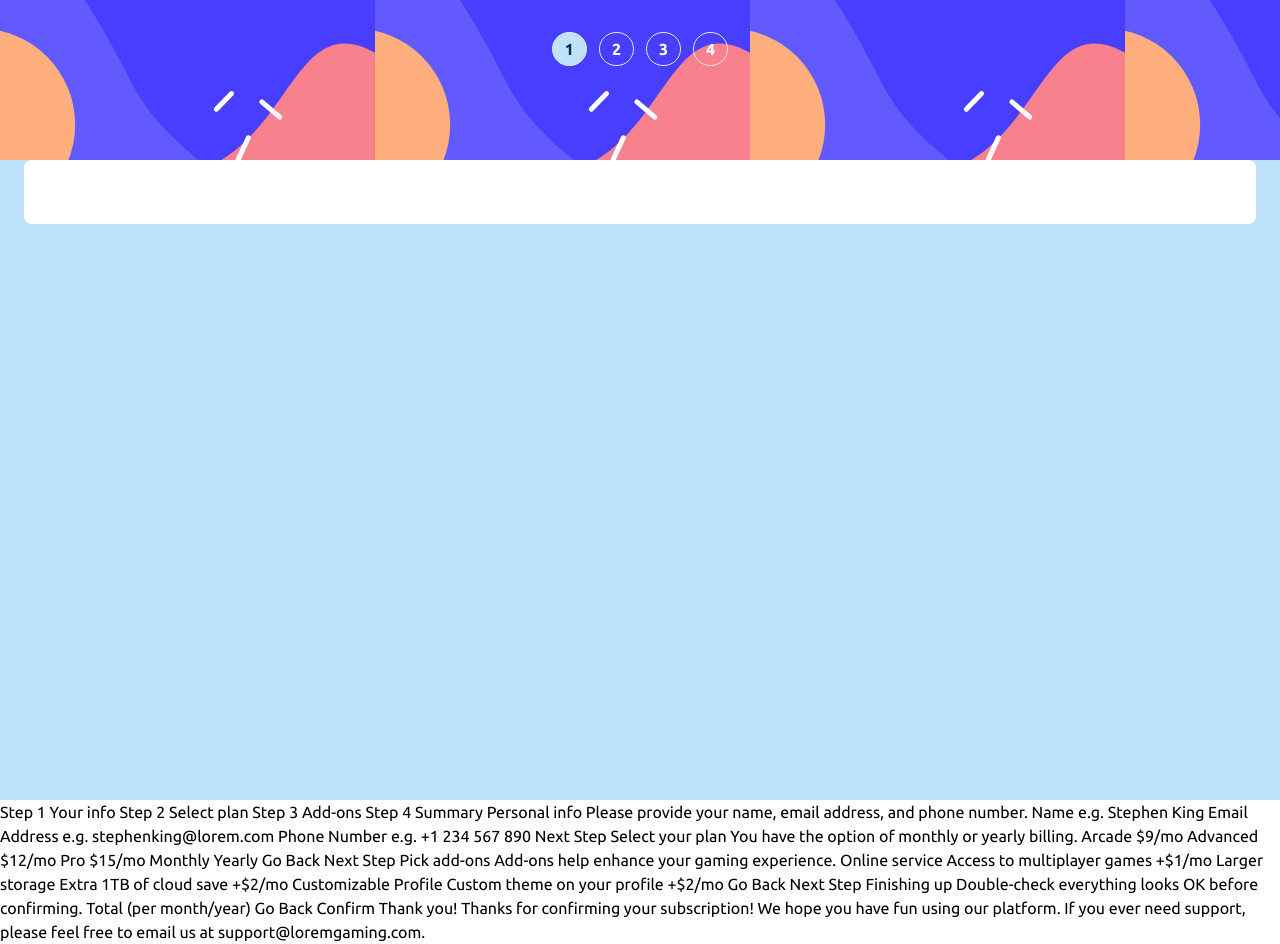
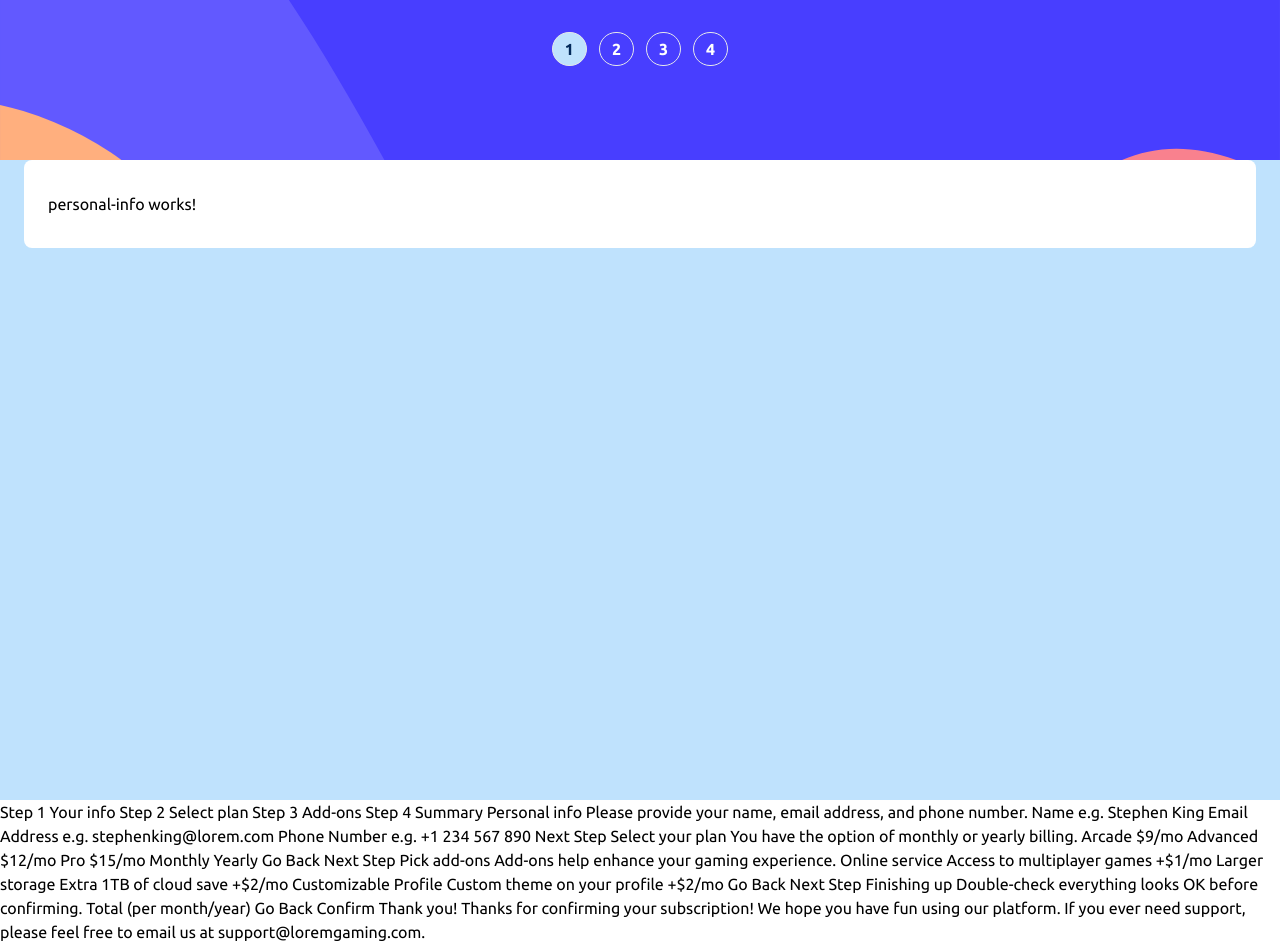
Before and after one commit to miguehenriquez/fem-multi-step-form, an Angular app: page /personal-info in a window 1280 px wide. Before the commit this address led to /. Built offline with nearby package versions, Linux system fonts and the light colour scheme.

Commit message:
add default component at launch

```diff
--- a/angular.json
+++ b/angular.json
@@ -119,5 +119,8 @@
         }
       }
     }
+  },
+  "cli": {
+    "analytics": false
   }
 }
--- a/src/app/app-routing.module.ts
+++ b/src/app/app-routing.module.ts
@@ -1,10 +1,14 @@
 import { NgModule } from '@angular/core';
 import { RouterModule, Routes } from '@angular/router';
+import { PersonalInfoComponent } from './personal-info/personal-info.component';
 
-const routes: Routes = [];
+const routes: Routes = [
+  { path: '', redirectTo: 'personal-info', pathMatch: 'full' },
+  { path: 'personal-info', component: PersonalInfoComponent },
+];
 
 @NgModule({
   imports: [RouterModule.forRoot(routes)],
-  exports: [RouterModule]
+  exports: [RouterModule],
 })
-export class AppRoutingModule { }
+export class AppRoutingModule {}
--- a/src/app/app.component.html
+++ b/src/app/app.component.html
@@ -1,5 +1,5 @@
 <div class="h-screen">
-  <header class="bg-sidebar-mobile h-1/5">
+  <header class="bg-sidebar-mobile bg-cover bg-no-repeat h-1/5">
     <div class="flex justify-center">
       <nav class="mt-8 flex gap-3">
         <div *ngFor="let navLink of navLinks">
--- a/src/app/personal-info/personal-info.component.ts
+++ b/src/app/personal-info/personal-info.component.ts
@@ -3,8 +3,5 @@ import { Component } from '@angular/core';
 @Component({
   selector: 'app-personal-info',
   templateUrl: './personal-info.component.html',
-  styleUrls: ['./personal-info.component.css']
 })
-export class PersonalInfoComponent {
-
-}
+export class PersonalInfoComponent {}
```
Also changed, not shown: src/app/personal-info/personal-info.component.css (deleted).
